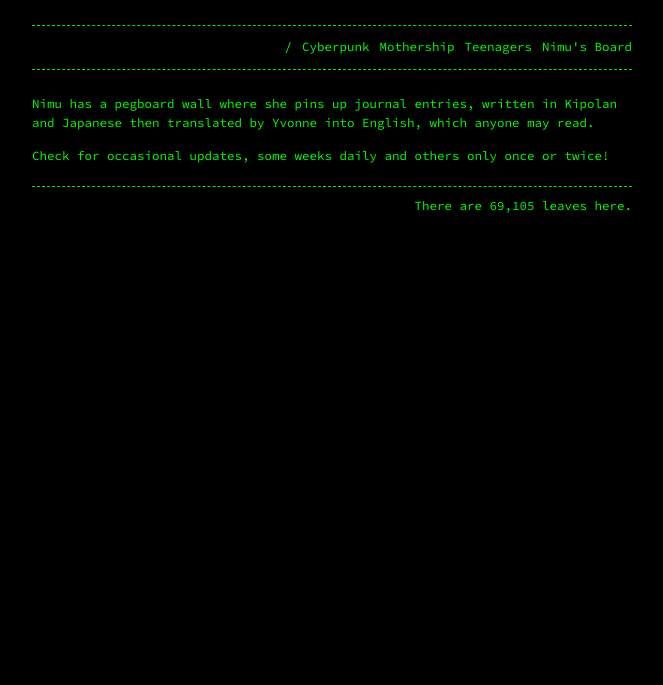
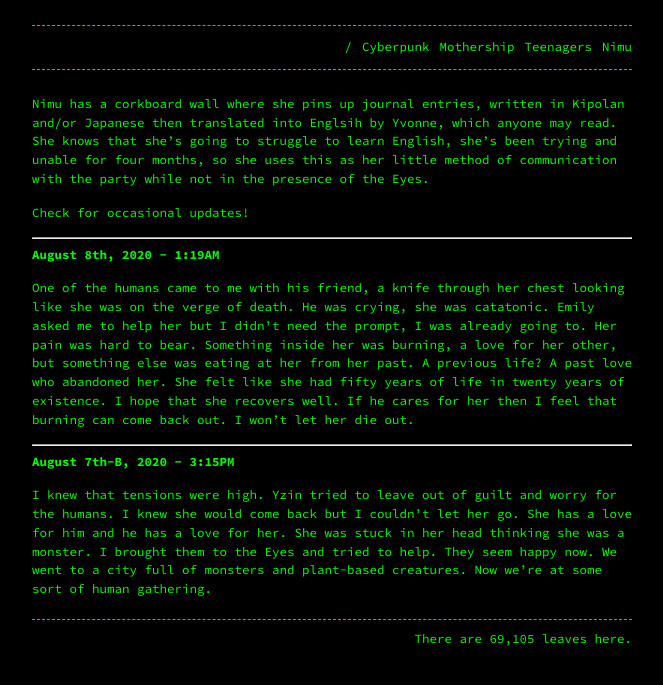
Before and after one commit to Terwilliger69105/69105.github.io, a Jekyll site: the page built from nimu.md, in a window 1280 px wide. Shown: the top 685 px of the page, without its empty margins (308-971 px from the left). Built offline with Jekyll 4.4.1, drawn with Linux system fonts in a browser that asks for light colours; our own code applies the rules of GitHub Pages for plain Markdown files.

Commit message:
Update nimu.md

```diff
--- a/nimu.md
+++ b/nimu.md
@@ -1,8 +1,20 @@
 ---
-title: "Nimu's Board"
+title: "Nimu"
 permalink: /nimu/
 ---
 
-Nimu has a pegboard wall where she pins up journal entries, written in Kipolan and Japanese then translated by Yvonne into English, which anyone may read.
+Nimu has a corkboard wall where she pins up journal entries, written in Kipolan and/or Japanese then translated into Englsih by Yvonne, which anyone may read. She knows that she's going to struggle to learn English, she's been trying and unable for four months, so she uses this as her little method of communication with the party while not in the presence of the Eyes.
 
-Check for occasional updates, some weeks daily and others only once or twice!
+Check for occasional updates!
+
+---
+
+**August 8th, 2020 - 1:19AM**
+
+One of the humans came to me with his friend, a knife through her chest looking like she was on the verge of death. He was crying, she was catatonic. Emily asked me to help her but I didn't need the prompt, I was already going to. Her pain was hard to bear. Something inside her was burning, a love for her other, but something else was eating at her from her past. A previous life? A past love who abandoned her. She felt like she had fifty years of life in twenty years of existence. I hope that she recovers well. If he cares for her then I feel that burning can come back out. I won't let her die out.
+
+---
+
+**August 7th-B, 2020 - 3:15PM**
+
+I knew that tensions were high. Yzin tried to leave out of guilt and worry for the humans. I knew she would come back but I couldn't let her go. She has a love for him and he has a love for her. She was stuck in her head thinking she was a monster. I brought them to the Eyes and tried to help. They seem happy now. We went to a city full of monsters and plant-based creatures. Now we're at some sort of human gathering.
```
